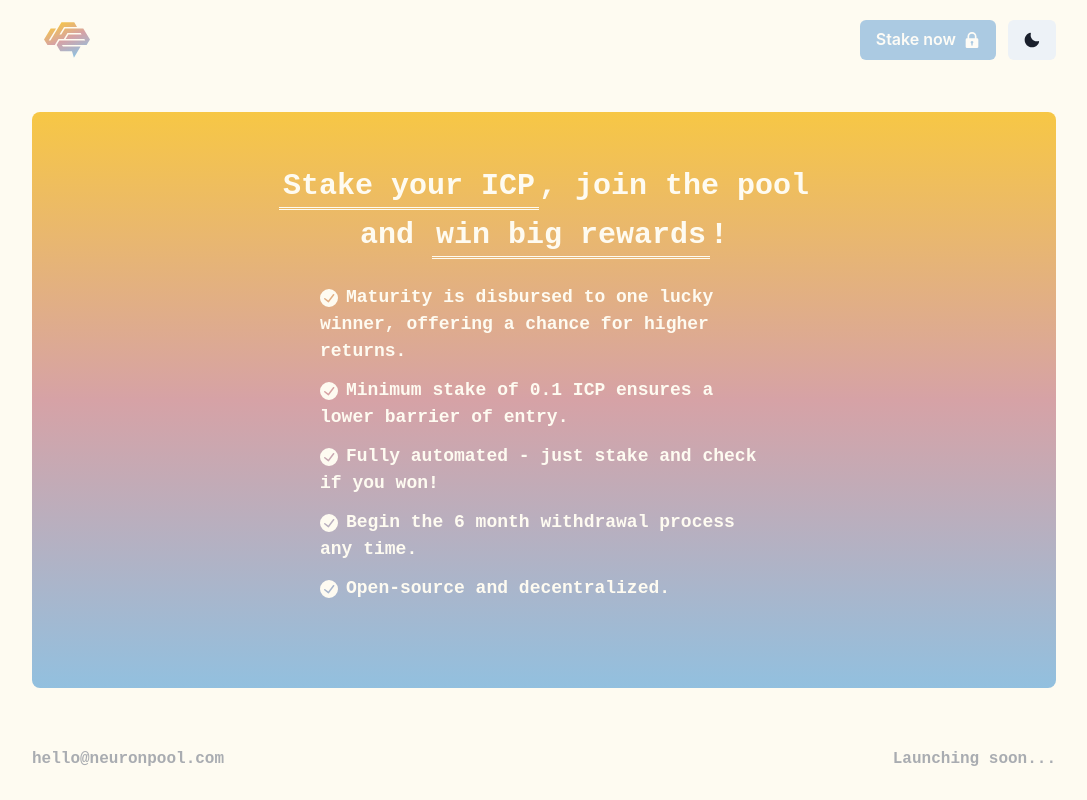
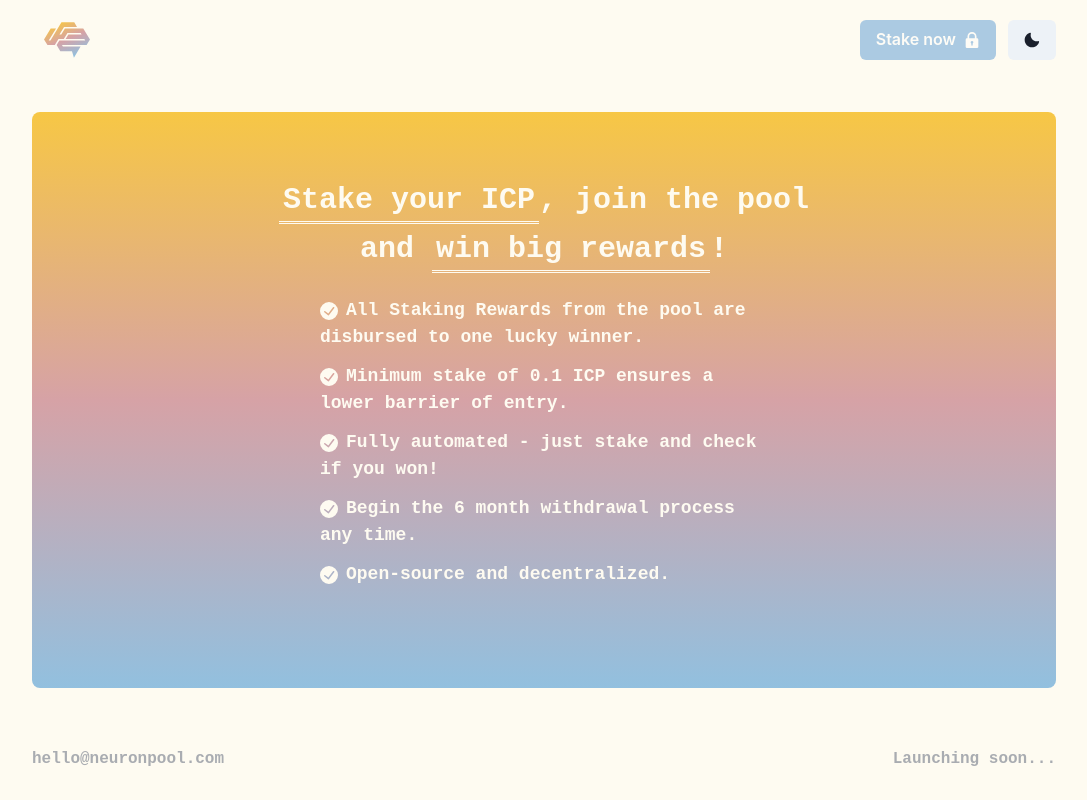
Before and after one commit to neuronpool-technologies/neuronpool_landing, a React (Create React App) app in the folder src/neuronpool_landing_frontend/: page / in a window 1280 px wide. Shown: the whole page, without its empty margins (96-1183 px from the left). Built offline with nearby package versions, Linux system fonts and the light colour scheme.

Commit message:
edit feature point

```diff
--- a/src/neuronpool_landing_frontend/src/App.jsx
+++ b/src/neuronpool_landing_frontend/src/App.jsx
@@ -76,7 +76,7 @@ const App = () => {
               </Heading>
               <Flex align="center" justify="center" p={6}>
                 <List maxW="md">
-                  <StyledListItem text="Maturity is disbursed to one lucky winner, offering a chance for higher returns." />
+                  <StyledListItem text="All Staking Rewards from the pool are disbursed to one lucky winner." />
                   <StyledListItem text="Minimum stake of 0.1 ICP ensures a lower barrier of entry." />
                   <StyledListItem text="Fully automated - just stake and check if you won!" />
                   <StyledListItem text="Begin the 6 month withdrawal process any time." />
```
